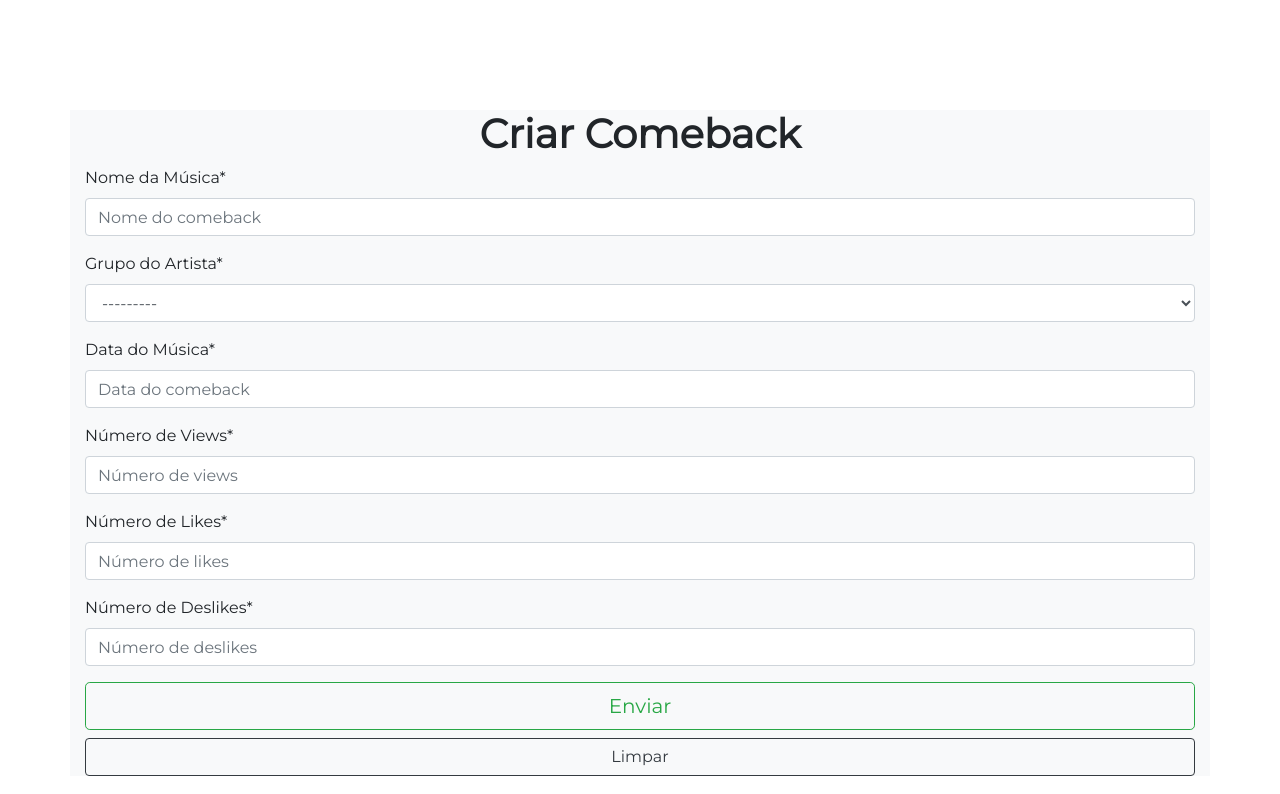
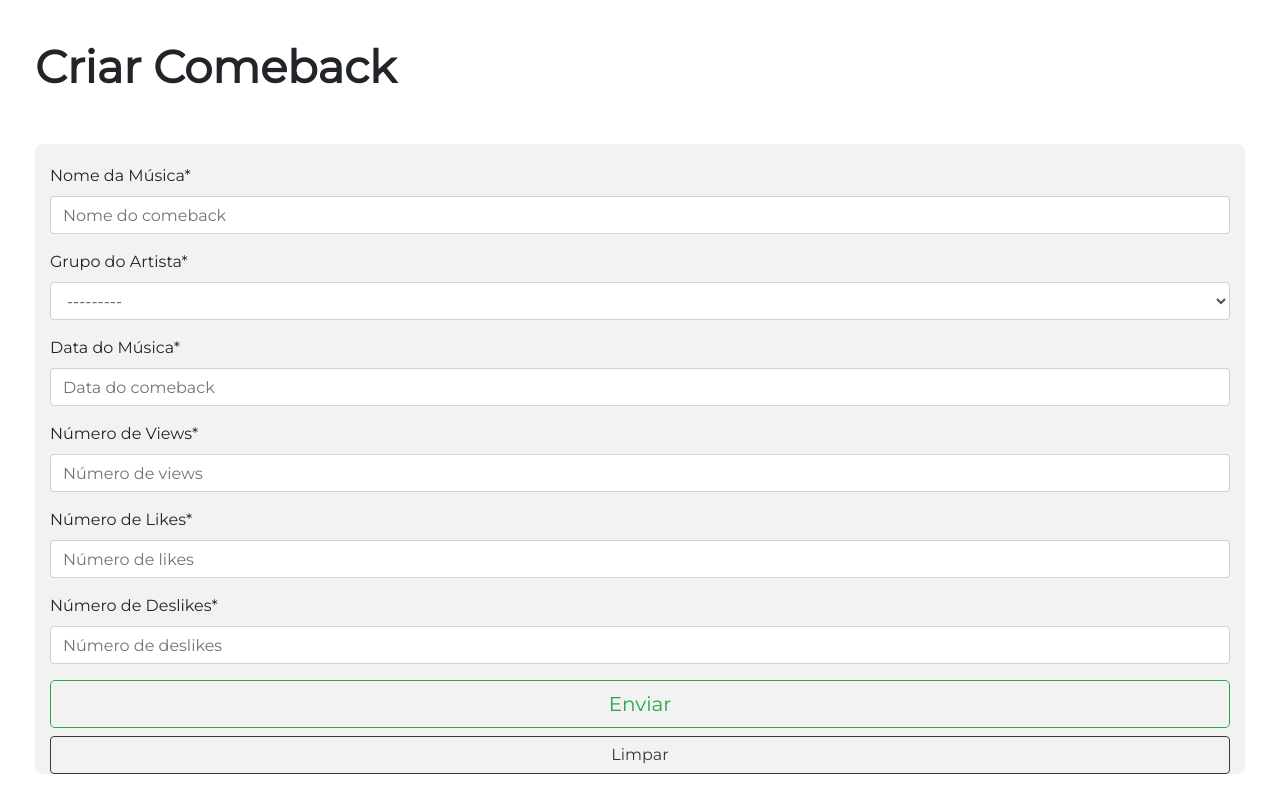
Before and after one commit to Bruno-Felix/CRUD_Grupos-Django, a Django app: page /criarComeback in a window 1280 px wide. Shown: the part 66-860 px from the top of the page. Run offline with Django 3.2, Linux system fonts and the light colour scheme; data comes from the database, SQL or seed files in the repository; both versions use the stored data as it was after the commit; some libraries are stand-ins or nearby versions.

Commit message:
Mudança estilo das páginas criar Artista, Comeback e Grupo

```diff
--- a/novosGrupos/grupos/urls.py
+++ b/novosGrupos/grupos/urls.py
@@ -4,7 +4,7 @@
 
 urlpatterns = [
     # A url /grupos vai chamar a view listaDeGrupos da views.py, que por sua vez, vai renderizar a página listaDeGrupos.html
-    path('', index),
+    path('', listaDeGrupos, name="listaDeGrupos"),
     path('grupos', listaDeGrupos, name="listaDeGrupos"),
     path('artistas', listaDeArtista, name="listaDeArtistas"),
     path('comebacks', listaDeComebacks, name="listaDeComebacks"),
--- a/novosGrupos/templates/grupos/criarComeback.html
+++ b/novosGrupos/templates/grupos/criarComeback.html
@@ -6,16 +6,15 @@
 {% block content %}
 <!--Início do html próprio de criarGrupos.html-->
 
-<div style="margin-top: 110px" class="container bg-light" >
-  <form action="" method="post"> {% csrf_token %}
+<div style="max-width: 1250px; margin: auto; padding: 20px; ">
+    <h1 style="margin-top: 20px; font-size: 45px;"><strong>Criar Comeback</strong></h1>
+    <form style="border-radius: 7px; padding: 20px 15px 0px 15px;background-color: #f3f2f2; margin-top: 50px; " action="" method="post"> {% csrf_token %}
 
-    <h1 style="text-align: center;"><strong>Criar Comeback</strong></h1>
+        {{ form|crispy }}
 
-    {{ form|crispy }}
-
-    <input type="submit" class="btn btn-block btn-outline-success btn-lg" value="Enviar">
-    <input type="reset"  class="btn btn-block btn-outline-dark"  value="Limpar">
-  </form>
+        <input type="submit" class="btn btn-block btn-outline-success btn-lg" value="Enviar">
+        <input type="reset"  class="btn btn-block btn-outline-dark"  value="Limpar">
+    </form>
 </div>
 
 <!--Fim do html de criarGrupos.html-->
```
Also changed, not shown: novosGrupos/templates/grupos/criarArtista.html (+7 -7 lines), novosGrupos/templates/grupos/criarGrupo.html (+7 -8 lines), novosGrupos/db.sqlite3, 1 other file.
